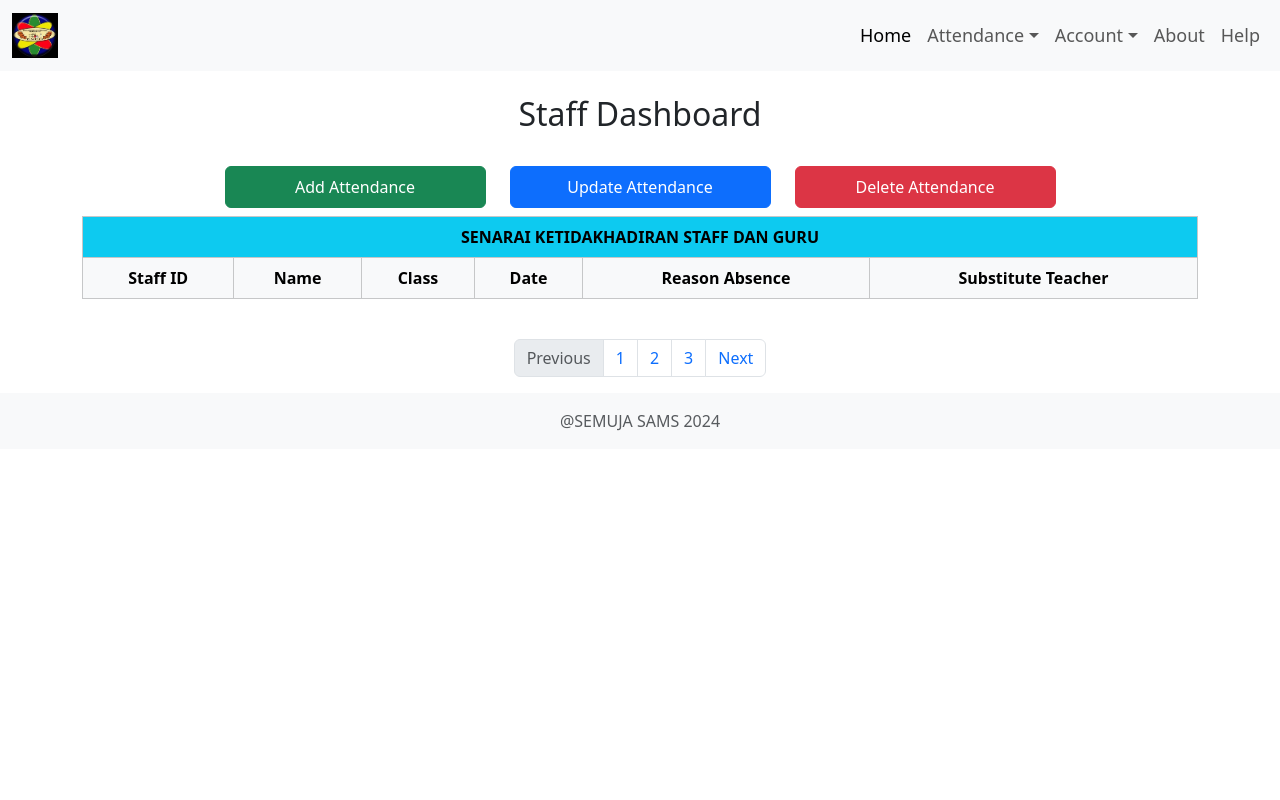
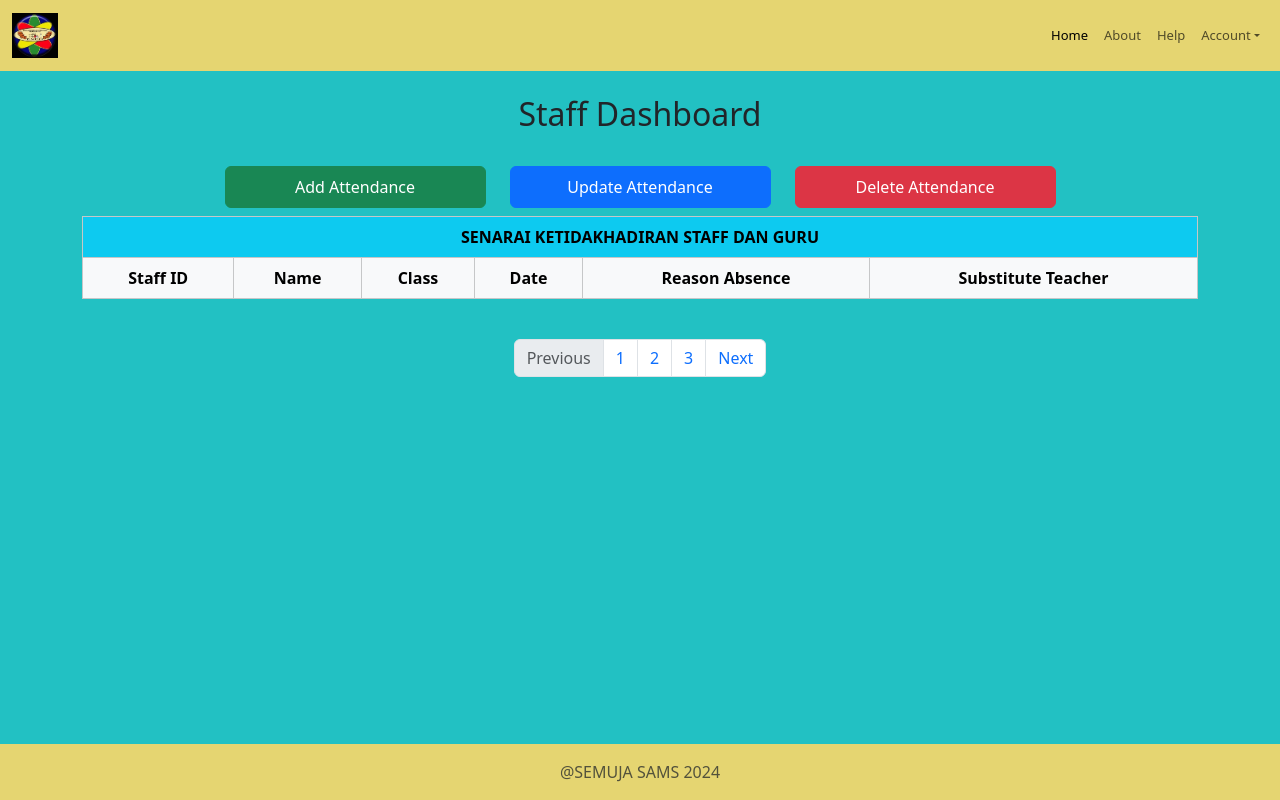
Before and after one commit to HaikalMohamed2/WebApp-FYP, a PHP site: page /StaffDashboard.php in a window 1280 px wide. Run offline with PHP 8.4, Linux system fonts and the light colour scheme; data that the repository does not hold is empty.

Commit message:
Modified Source Code

```diff
--- a/Database.php
+++ b/Database.php
@@ -17,7 +17,7 @@
         $query = "select * from `staffattendance` ORDER BY Date DESC";
         $result = mysqli_query($Connection, $query);
 
-        // Display all data from Table and display on webpage table
+        // Display all data from Table and display on webpage table for Staff Dashboard
         while ($row = mysqli_fetch_assoc($result))
         {
             ?>
--- a/MyStyle.css
+++ b/MyStyle.css
@@ -1,3 +1,25 @@
+@import url('https://fonts.googleapis.com/css?family=Open+Sans&display=swap');
+/* Media queries for responsiveness */
+@media (min-width: 576px)
+{
+  /* Small devices (landscape phones) */
+}
+
+@media (min-width: 768px)
+{
+  /* Medium devices (tablets) */
+}
+
+@media (min-width: 992px)
+{
+  /* Large devices (desktops) */
+}
+
+@media (min-width: 1200px)
+{
+  /* Extra large devices (large desktops) */
+}
+
 /* Custom scrollbar styles */
 ::-webkit-scrollbar
 {
@@ -34,12 +56,39 @@
 /* Nav Bar */
 .NavFont
 {
-    font-size: large;
+  font-size: small;
 }
+
 .navbar-nav
 {
   margin-left: auto;
   text-align: center;
+}
+
+.NavColor
+{
+  background-color: #e5d571;
+}
+
+.BodyColor
+{
+    background-color: rgba(34, 193, 195, 1);
+}
+
+/* Content */
+.ContentColor
+{
+    background-color: rgba(34, 193, 195, 1);
+}
+
+/* Footer */
+.FooterColor
+{
+    background-color: #e5d571;
+    text-align: center;
+    position: fixed;
+    bottom: 0%;
+    width: 100%;
 }
 
 /* Table Position */
--- a/StaffDashboard.php
+++ b/StaffDashboard.php
@@ -3,18 +3,18 @@
 <head>
   <meta charset="UTF-8">
   <meta name="viewport" content="width=device-width, initial-scale=1.0">
-  <title>Home</title>
+  <title>Staff Dashboard</title>
   <!-- Bootstrap for CSS -->
   <link href="https://cdn.jsdelivr.net/npm/bootstrap@5.3.3/dist/css/bootstrap.min.css" rel="stylesheet">
   <!-- Custom CSS -->
   <link href="MyStyle.css" rel="stylesheet">
 
 </head>
-<body>
+<body class="BodyColor">
 <!-- Header -->
 <header>
-  <nav class="navbar navbar-expand-lg navbar-light bg-light NavFont">
-    <div class="container-fluid">
+  <nav class="navbar navbar-expand-lg NavFont NavColor">
+    <div class="container-fluid" id="navTheme">
       <a href="#" class="navbar-brand"><img src="SourceImg\SEMUJA-Logo.png.jpg" width="20%" height="20%"></a>
       <button class="navbar-toggler" type="button" data-bs-toggle="collapse" data-bs-target="#navbarNav" aria-controls="navbarNav" aria-expanded="false" aria-label="Toggle navigation">
         <span class="navbar-toggler-icon"></span>
@@ -24,13 +24,11 @@
           <li class="nav-item">
             <a class="nav-link active" aria-current="page" href="#">Home</a>
           </li>
-          <li class="nav-item dropdown">
-            <a class="nav-link dropdown-toggle" href="#" id="navbarDropdownManage" role="button" data-bs-toggle="dropdown" aria-expanded="false">Attendance</a>
-            <ul class="dropdown-menu dropdown-menu-end" aria-labelledby="navbarDropdownManage">
-              <li><a class="dropdown-item" href="#">Add Attendance</a></li>
-              <li><hr class="dropdown-divider"></li>
-              <li><a class="dropdown-item" href="#">List Attendance</a></li>
-            </ul>
+          <li class="nav-item">
+            <a class="nav-link" href="#">About</a>
+          </li>
+          <li class="nav-item">
+            <a class="nav-link" href="#">Help</a>
           </li>
           <li class="nav-item dropdown">
             <a class="nav-link dropdown-toggle" href="#" id="navbarDropdownAccount" role="button" data-bs-toggle="dropdown" aria-expanded="false">Account</a>
@@ -40,12 +38,6 @@
               <li><a class="dropdown-item" href="#">Log Out</a></li>
             </ul>
           </li>
-          <li class="nav-item">
-            <a class="nav-link" href="#">About</a>
-          </li>
-          <li class="nav-item">
-            <a class="nav-link" href="#">Help</a>
-          </li>
         </ul>
       </div>
     </div>
@@ -53,10 +45,11 @@
 </header>
 
 <!-- Page Content -->
-<div class="container">
+<div class="container ContentColor">
   <div class="row">
     <div class="col">
       <br><h2 class="text-center">Staff Dashboard</h2><br>
+      <!-- Table -->
       <div class="table-responsive">
         <table class="table table-bordered table-striped table-light" id="TablePosition">
         <div class="row justify-content-center">
@@ -161,13 +154,6 @@
                     <hr class="b-example-divider">
                   </div>
 
-
-
-                  <!-- <div class="mb-3">
-                    <label for="Name" class="form-label">Name</label>
-                    <input type="text" class="form-control" name="StaffName" required>
-                  </div> -->
-
                   <!-- Select Class-->
                   <div>
                     <label class="form-label">Class</label>
@@ -180,7 +166,6 @@
                     <option>2 BESTARI</option>
                   </select>
                   </div>
-
 
                     <!-- TextBox -->
                     <div class="mb-3">
@@ -247,7 +232,6 @@
           </div>
         </div>
 
-
         <?php include('Database.php')?>
           <thead align="center">
             <th colspan="6" class="text-bg-info">SENARAI KETIDAKHADIRAN STAFF DAN GURU</th>
@@ -260,9 +244,9 @@
               <th scope="col">Substitute Teacher</th>
             </tr>
           </thead>
-          <tbody align="center">
+          <!-- <tbody align="center">
 
-          </tbody>
+          </tbody> -->
         </table>
       </div>
       <br>
@@ -281,7 +265,7 @@
 </div>
 
 <!-- Footer -->
-<footer class="footer mt-auto py-3 bg-light" style="text-align: center;">
+<footer class="footer mt-auto py-3 FooterColor">
   <div class="container">
     <span class="text-muted">@SEMUJA SAMS 2024</span>
   </div>
```
Also changed, not shown: AdminDB.php (added, +43 -0 lines), AdminDashboard.php (+12 -28 lines). Lines whose indentation alone changed are shown as unchanged.
